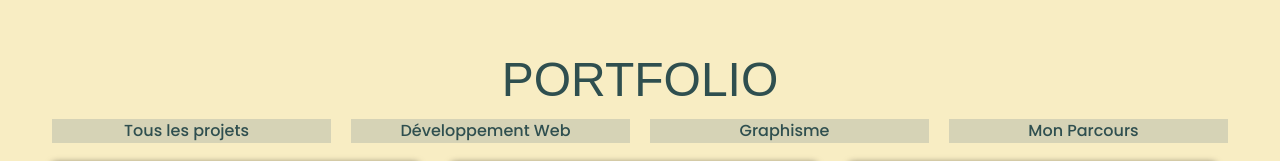
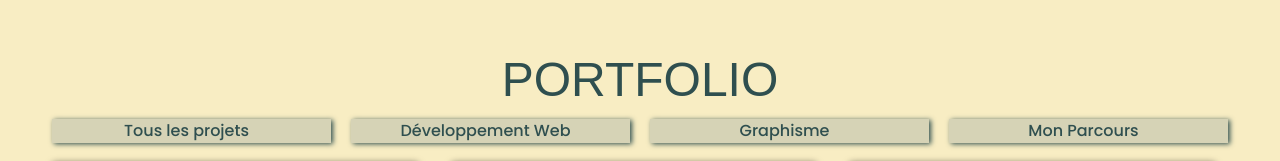
Before and after one commit to PapGris/Portfolio, a PHP site: page / in a window 1280 px wide. Shown: the part 2378-2539 px from the top of the page. Run offline with PHP 8.4, Linux system fonts and the light colour scheme; some libraries are stand-ins or nearby versions; some web fonts are replaced.

Commit message:
CSS (box shadow)

```diff
--- a/css/global.css
+++ b/css/global.css
@@ -649,6 +649,7 @@ section {
     flex: 1;
     justify-content: center;
     padding-right: 1rem;
+    box-shadow: 2px 1px 5px #2f4f4f;
 }
 
 .portfolio-filters a.active {
```
